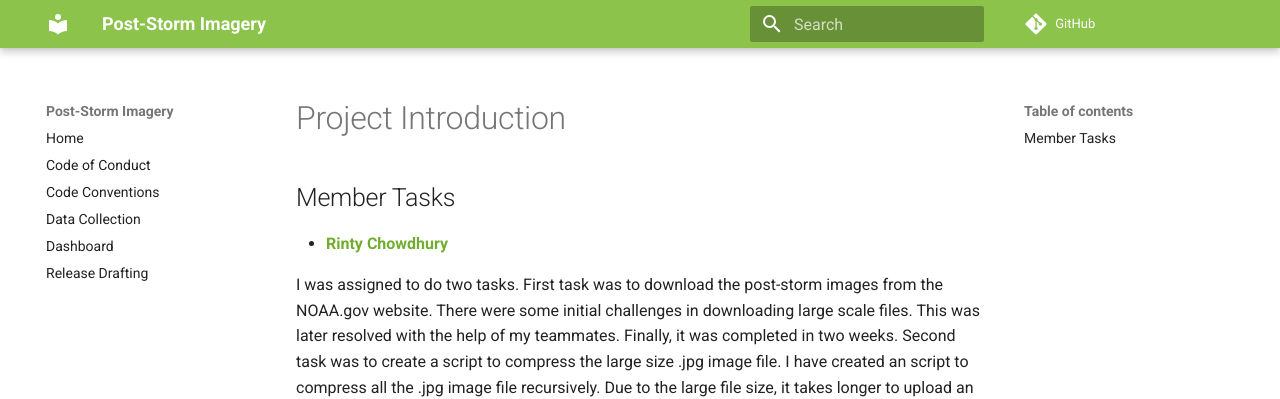
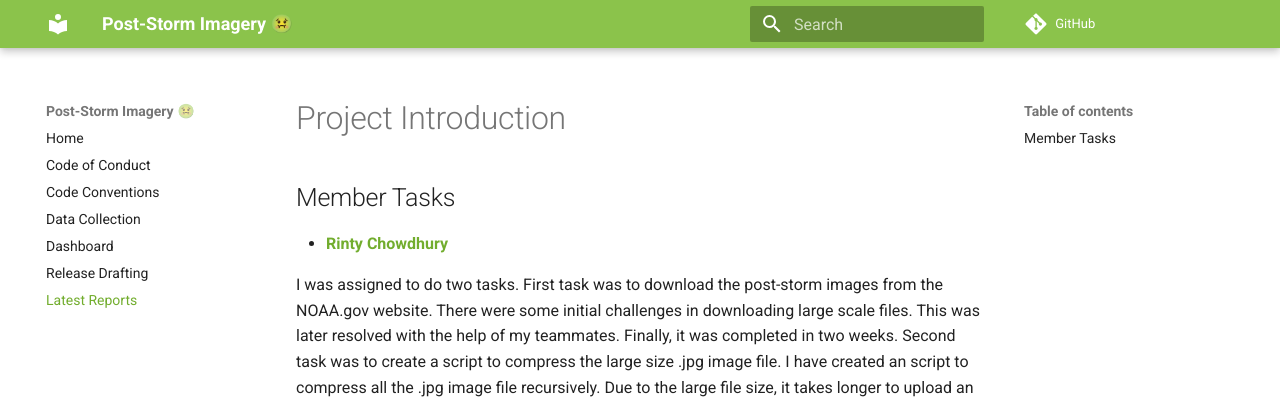
Before and after one commit to UNCG-CSE/Poststorm_Imagery, an MkDocs documentation site: the page built from docs/reports/progress_report_24-09-2019.md, in a window 1280 px wide. Shown: the top 399 px of the page. Built offline with MkDocs 1.6.1 and Material for MkDocs 9.7.7, drawn with Linux system fonts in a browser that asks for light colours; comment, search, counter and statistics services are not loaded.

Commit message:
updated mkdocs

```diff
--- a/mkdocs.yml
+++ b/mkdocs.yml
@@ -1,4 +1,4 @@
-site_name: 'Post-Storm Imagery'
+site_name: 'Post-Storm Imagery 🤢'
 site_description: 'Classification and analysis of post-storm response imagery.'
 site_author: 'C-Sick Team'
 site_url: 'https://post-storm-imagery.readthedocs.io/en/latest/'
@@ -13,6 +13,7 @@ nav:
     - Data Collection: collector.md
     - Dashboard: dashboard.md
     - Release Drafting: release_drafting.md
+    - Latest Reports: reports/progress_report_24-09-2019.md
 
 theme:
   name: 'material'
```
